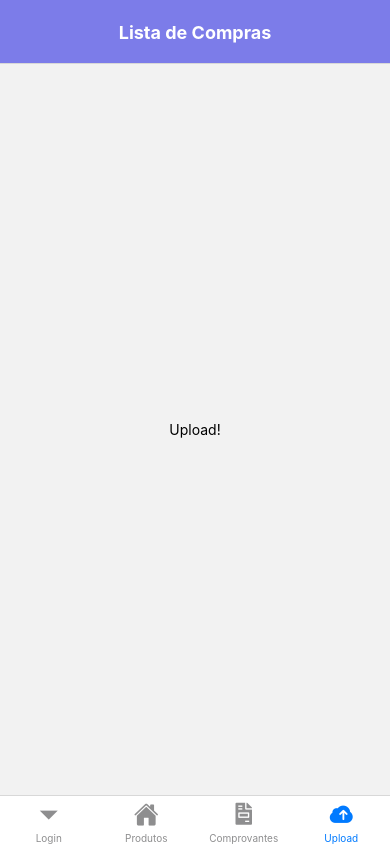
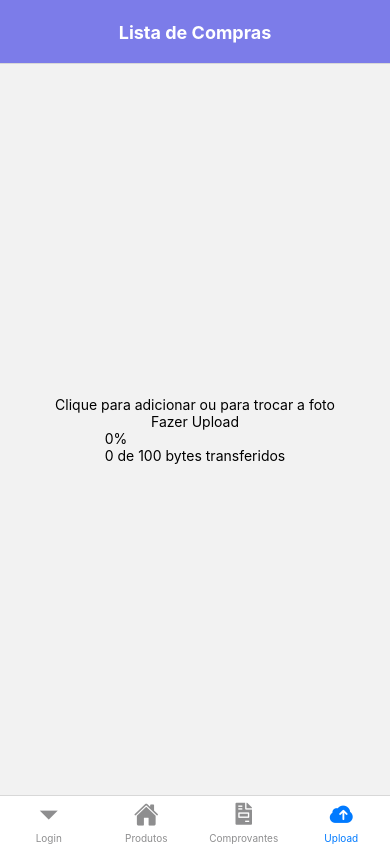
Before and after one commit to YuriCast/My-Shopping, a React Native app: screen /Upload in a window 390 px wide. Built offline with nearby package versions, Linux system fonts and the light colour scheme.

Commit message:
added upload structure

```diff
--- a/screens/upload/upload.tsx
+++ b/screens/upload/upload.tsx
@@ -1,11 +1,26 @@
 import * as React from 'react';
-import { Text, View } from 'react-native';
+import { Text, View, TouchableOpacity } from 'react-native';
 import styles from './uploadStyles';
 
 function uploadScreen() {
   return (
     <View style={styles.container}>
-      <Text>Upload!</Text>
+      <View style={styles.container_upload}>
+        <Text style={styles.upload_text}>Clique para adicionar ou para trocar a foto</Text>
+      </View>
+      <TouchableOpacity style={styles.btn_upload}>
+        <Text style={styles.btn_text}>
+          Fazer Upload
+        </Text>
+      </TouchableOpacity>
+      <View style={styles.container_bytes}>
+        <Text style={styles.bytes_percent}>
+          0%
+        </Text>
+        <Text style={styles.bytes_text}>
+          0 de 100 bytes transferidos
+        </Text>
+      </View>
     </View>
   );
 }
--- a/screens/upload/uploadStyles.tsx
+++ b/screens/upload/uploadStyles.tsx
@@ -5,7 +5,28 @@ const uploadStyles = StyleSheet.create({
     flex: 1,
     justifyContent: 'center',
     alignItems: 'center',
-  }
+  },
+  container_upload: {
+
+  },
+  upload_text: {
+
+  },
+  btn_upload: {
+
+  },
+  btn_text: {
+
+  },
+    container_bytes: {
+
+  },
+    bytes_percent: {
+
+  },
+    bytes_text: {
+
+  },
 });
 
 export default uploadStyles;
```
